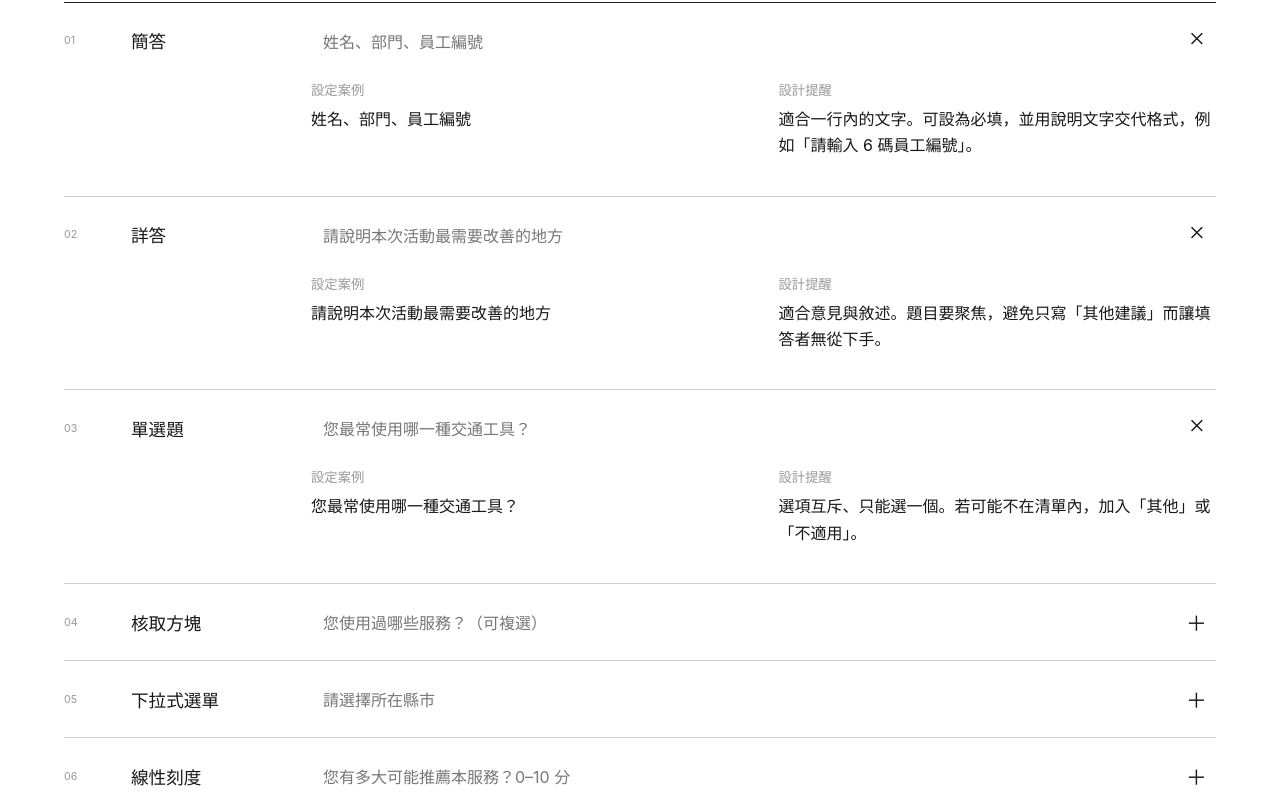
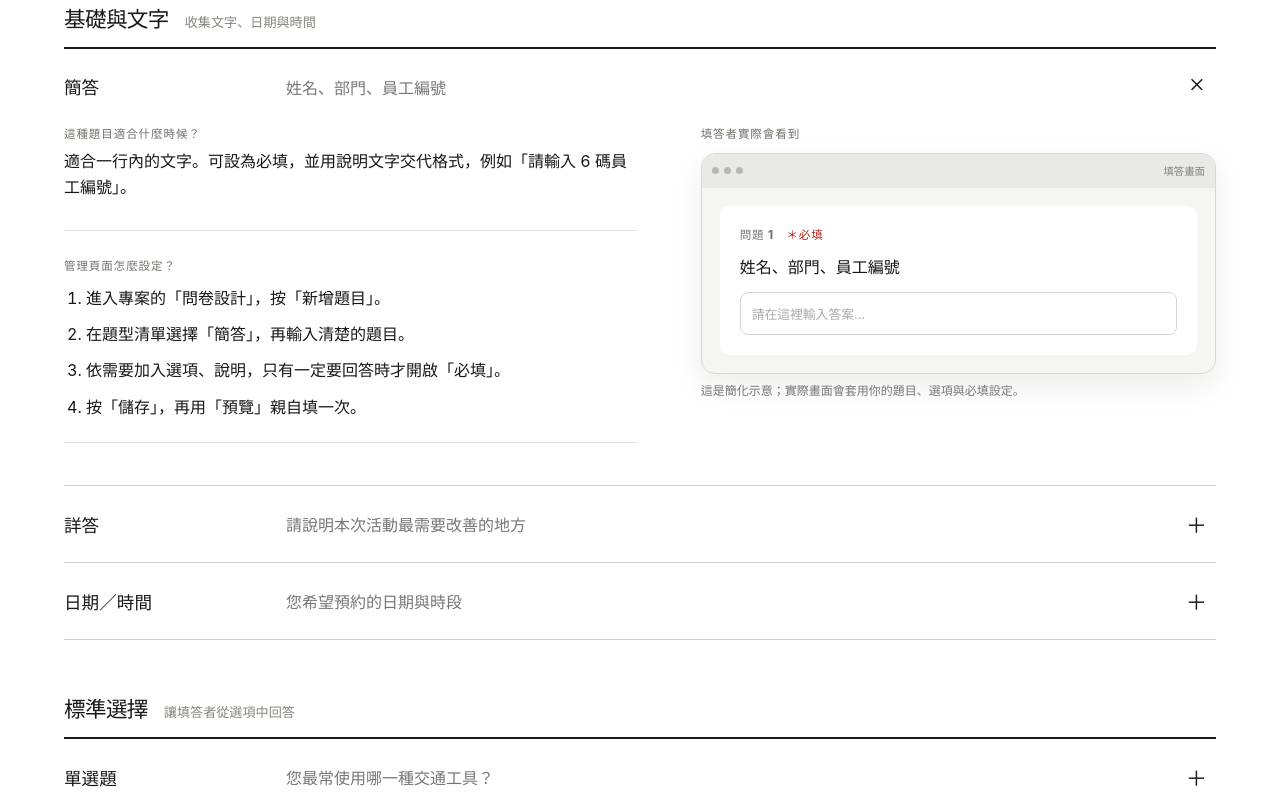
Before and after one commit to kgilife/survey-system, a React (Vite) app in the folder frontend/: page / in a window 1280 px wide. Shown: the part 3060-3860 px from the top of the page. Built offline with nearby package versions, Linux system fonts and the light colour scheme.

Commit message:
Auto deploy

```diff
--- a/frontend/index.html
+++ b/frontend/index.html
@@ -7,7 +7,7 @@
     <meta http-equiv="Cache-Control" content="no-cache, no-store, must-revalidate" />
     <meta http-equiv="Pragma" content="no-cache" />
     <meta http-equiv="Expires" content="0" />
-    <title>問卷調查管理系統</title>
+    <title>問卷所｜把問題問得更好</title>
   </head>
   <body>
     <div id="root"></div>
--- a/frontend/src/AdvancedQuestions.jsx
+++ b/frontend/src/AdvancedQuestions.jsx
@@ -136,9 +136,9 @@ export function AdvancedEditor({ q, onChange, uploadImage }) {
     );
   if (q.type === "cascading")
     return (
-      <Field label="巢狀結構（可直接從 Excel 貼上）">
+      <Field label="巢狀選單資料">
         <textarea className="input cascading-editor" placeholder={'縣市\t行政區\t里別\n台北市\t中正區\t黎明里\n台北市\t大安區\t龍安里'} value={(q.options || []).map((o) => String(o.label || o.value).split("/").map((x) => x.trim()).join("\t")).join("\n")} onChange={(e) => {const options=e.target.value.split(/\r?\n/).map((line) => line.split(/\t|\s*\/\s*/).map((x) => x.trim()).filter(Boolean)).filter((path) => path.length).map((path) => ({value:path.join(" / "),label:path.join(" / ")}));onChange({...q,options});}} />
-        <span className="muted small">每列是一條完整路徑；欄與欄之間可用 Excel 的 Tab 或「/」分隔。可一次貼上數百列，系統會自動建立各層選單。</span>
+        <div className="howto-note"><strong>從 Excel 貼上的方法</strong><ol><li>在 Excel 把「縣市、行政區、里別」分別放在 A、B、C 欄。</li><li>用滑鼠選取資料（不用選欄位標題），按 Ctrl+C 複製。</li><li>點一下上方白色輸入框，按 Ctrl+V 貼上。</li></ol><span>每一列代表一條完整路徑。沒有 Excel 也可以手動輸入，例如：台北市 / 中正區 / 黎明里。</span></div>
       </Field>
     );
   if (q.type === "location")
--- a/frontend/src/App.jsx
+++ b/frontend/src/App.jsx
@@ -153,7 +153,7 @@ function Header({ admin }) {
   return (
     <header className="topbar">
       <div className="brand" onClick={() => go(admin ? "/admin" : "/")}>
-        <span className="brand-mark">問</span>問卷調查管理系統
+        <span className="brand-mark">問</span><span>問卷所<small className="brand-context">管理工作區</small></span>
       </div>
       {admin && (
         <div className="row">
@@ -757,9 +757,7 @@ function Users({ admin, projectId, data, setData, reload, setError }) {
       ))}
       <hr />
       <h2>Excel／TXT 批次貼上</h2>
-      <p className="muted">
-        第一列可使用 account、password 與自訂欄位名稱；Tab 分欄、換行分筆。
-      </p>
+      <div className="howto-note"><strong>第一次使用？照這 4 步就好</strong><ol><li>在 Excel 第一列輸入欄位名稱：account、password、姓名、部門。</li><li>從第二列開始，每一列放一位使用者；account 和 password 必須填寫。</li><li>選取所有資料後按 Ctrl+C（Mac 按 ⌘C）。</li><li>點下方大輸入框，再按 Ctrl+V（Mac 按 ⌘V）。確認筆數後按「確認匯入」。</li></ol><span>小提醒：第一次操作建議先貼 2 筆測試。系統以 Excel 的欄格分欄、每一列視為一位使用者。</span></div>
       <textarea
         className="input"
         value={paste}
--- a/frontend/src/Landing.jsx
+++ b/frontend/src/Landing.jsx
@@ -28,6 +28,15 @@ const QUESTION_GUIDE = [
   ["連結型題目", "依使用者資料帶入部門並追問", "先確認連結欄位唯一且資料完整。讓填答者看得懂系統帶入了什麼，以及能否修正。"],
 ];
 
+const GUIDE_GROUPS = [
+  { name: "基礎與文字", hint: "收集文字、日期與時間", items: ["簡答", "詳答", "日期／時間"] },
+  { name: "標準選擇", hint: "讓填答者從選項中回答", items: ["單選題", "核取方塊", "下拉式選單", "圖片選擇"] },
+  { name: "評分與矩陣", hint: "比較程度、分數與多個項目", items: ["線性刻度", "星級評分", "單選方格", "核取方塊格", "總計分配"] },
+  { name: "視覺與多媒體", hint: "用圖片、檔案或互動畫面收集答案", items: ["檔案／圖片上傳", "簽名", "熱點點擊", "文字螢光筆", "地圖定位"] },
+  { name: "進階研究與邏輯", hint: "處理排序、名額、偏好與同意流程", items: ["巢狀選擇", "項目排序", "限量／庫存", "最大差異法", "條款同意"] },
+  { name: "個人化動態", hint: "依使用者資料帶入或追問", items: ["連結型題目"] },
+];
+
 function MiniBuilder() {
   return <div className="product-preview" aria-label="問卷編輯器示意">
     <div className="preview-bar"><i/><span/><span/></div>
@@ -42,9 +51,33 @@ function MiniBuilder() {
   </div>;
 }
 
+const stepFor = (name) => {
+  if (name.includes("巢狀")) return ["進入「問卷設計」，新增「巢狀選擇」。", "在 Excel 將每一層放在不同欄，例如 A 欄縣市、B 欄行政區、C 欄門市。", "選取資料後按 Ctrl+C，回到問卷所點資料框，再按 Ctrl+V。", "按「儲存」，用預覽確認選了第一層後才會出現第二層。"];
+  if (name.includes("方格")) return ["新增題目後，先在「列」輸入要詢問的項目。", "在「欄」輸入每個項目共用的答案。", "單選方格每列只能選一格；核取方塊格每列可以選很多格。", "按「儲存」後用手機預覽，確認表格不會太寬。"];
+  if (name.includes("上傳") || name.includes("圖片上傳")) return ["新增「檔案／圖片上傳」題。", "把允許的格式、大小與最多張數寫進題目說明。", "只有真的需要時才開啟「必填」。", "儲存後實際上傳一個測試檔案，確認看得到檔名。"];
+  if (name.includes("分配")) return ["新增「總計分配」題，輸入要比較的項目。", "設定總分，例如 100 點。", "在題目中告訴填答者：全部數字加起來必須等於 100。", "預覽並測試少於或超過總分時的提示。"];
+  if (name.includes("排序")) return ["新增「項目排序」題。", "每行輸入一個項目，建議 5 到 8 個。", "說清楚排序方向，例如最重要放最上面。", "預覽時試著拖曳，手機上也要能順利移動。"];
+  if (name.includes("連結型")) return ["先到「使用者設定」建立 account 與要帶入的資料欄位。", "新增連結型題目，選擇要對應的使用者欄位。", "設定資料帶入後要顯示或追問的內容。", "用一個測試帳號登入預覽，確認帶入資料正確。"];
+  return ["進入專案的「問卷設計」，按「新增題目」。", `在題型清單選擇「${name}」，再輸入清楚的題目。`, "依需要加入選項、說明，只有一定要回答時才開啟「必填」。", "按「儲存」，再用「預覽」親自填一次。"];
+};
+
+function AnswerPreview({ name, example }) {
+  const many = name.includes("核取") || name.includes("上傳");
+  const options = name.includes("評分") || name.includes("刻度") ? ["1", "2", "3", "4", "5"] : ["選項 A", "選項 B", "其他"];
+  return <div className="answer-preview" aria-label={`${name}填答畫面範例`}>
+    <div className="answer-browser"><i/><i/><i/><span>填答畫面</span></div>
+    <div className="answer-sheet"><small>問題 1　<span>＊必填</span></small><strong>{example}</strong>
+      {(name.includes("簡答") || name.includes("詳答") || name.includes("日期") || name.includes("時間") || name.includes("定位"))
+        ? <div className="fake-input">請在這裡輸入答案…</div>
+        : <div className="fake-options">{options.map(x => <label key={x}><i className={many ? "square" : ""}/>{x}</label>)}</div>}
+    </div>
+  </div>;
+}
+
 export default function Landing() {
   const [query, setQuery] = useState("");
   const list = useMemo(() => QUESTION_GUIDE.filter(x => x.join(" ").includes(query.trim())), [query]);
+  const groupedList = useMemo(() => GUIDE_GROUPS.map(group => ({...group, guides: list.filter(item => group.items.includes(item[0]))})).filter(group => group.guides.length), [list]);
   return <div className="landing">
     <nav className="landing-nav" aria-label="主要導覽">
       <button className="landing-brand" onClick={() => scrollTo({top:0, behavior:"smooth"})}><span>問</span>問卷所</button>
@@ -78,7 +111,7 @@ export default function Landing() {
       <section className="guide" id="guide">
         <div className="guide-head"><div><p className="section-kicker">題型指南</p><h2>每一題，都有正確的問法。</h2><p>從常見選項到研究型題目，這裡提供可直接套用的設定案例。</p></div><label className="guide-search"><span>搜尋題型或情境</span><input value={query} onChange={e=>setQuery(e.target.value)} placeholder="例如：評分、預約、圖片"/><i>⌕</i></label></div>
         <div className="guide-list">
-          {list.map(([name, example, note], index) => <details key={name} open={!query && index < 3}><summary><span>{String(index + 1).padStart(2,"0")}</span><b>{name}</b><em>{example}</em><i>＋</i></summary><div className="guide-detail"><div><small>設定案例</small><p>{example}</p></div><div><small>設計提醒</small><p>{note}</p></div></div></details>)}
+          {groupedList.map((group, groupIndex) => <section className="guide-group" key={group.name}><header><span>{group.name}</span><p>{group.hint}</p></header>{group.guides.map(([name, example, note], itemIndex) => <details key={name} open={!query && groupIndex === 0 && itemIndex === 0}><summary><b>{name}</b><em>{example}</em><i>＋</i></summary><div className="guide-detail"><div className="guide-copy"><section><small>這種題目適合什麼時候？</small><p>{note}</p></section><section><small>管理頁面怎麼設定？</small><ol>{stepFor(name).map(step => <li key={step}>{step}</li>)}</ol></section></div><section><small>填答者實際會看到</small><AnswerPreview name={name} example={example}/><p className="preview-caption">這是簡化示意；實際畫面會套用你的題目、選項與必填設定。</p></section></div></details>)}</section>)}
           {!list.length && <div className="empty-guide">找不到符合的題型。試試「選擇」、「評分」或「上傳」。</div>}
         </div>
       </section>
--- a/frontend/src/index.css
+++ b/frontend/src/index.css
@@ -1,17 +1,17 @@
 :root {
   font-family: Inter, "Noto Sans TC", "Microsoft JhengHei", -apple-system, BlinkMacSystemFont, sans-serif;
-  color: #18243a;
-  background: #f4f7fb;
+  color: #171817;
+  background: #f5f5f2;
   font-synthesis: none;
-  --ink: #18243a;
-  --muted: #65738b;
-  --line: #dce3ed;
-  --brand: #176b87;
-  --brand2: #0f4f67;
-  --soft: #e7f4f7;
+  --ink: #171817;
+  --muted: #686963;
+  --line: #d9d9d3;
+  --brand: #171817;
+  --brand2: #30312e;
+  --soft: #efffc1;
   --danger: #b42318;
   --ok: #16794a;
-  --shadow: 0 8px 28px rgba(28, 50, 72, 0.08);
+  --shadow: 0 14px 40px rgba(28, 29, 26, 0.07);
 }
 * {
   box-sizing: border-box;
@@ -715,3 +715,23 @@ th {
   from { opacity: 0; }
   to { opacity: 1; }
 }
+
+/* 問卷所：產品介面與公開網站共用的品牌語言 */
+.topbar{height:66px;background:rgba(245,245,242,.92);backdrop-filter:blur(18px)}
+.brand-mark{width:34px;height:34px;border-radius:50%;background:#171817}
+.brand-context{display:block;margin-top:1px;color:var(--muted);font-size:.65rem;font-weight:600;letter-spacing:.08em}
+.card{border-radius:18px}.hero{background:#171817;border-radius:22px}.btn{border-radius:999px}.btn.secondary{background:#d9ff57;color:#171817}
+.survey-head{background:#171817}.progress>div{background:#d9ff57}
+.howto-note{padding:16px 18px;border:1px solid #d8ddc7;border-radius:14px;background:#f7fbe9;line-height:1.6}
+.howto-note strong{display:block;margin-bottom:7px}.howto-note ol{margin:0 0 8px;padding-left:22px}.howto-note span{color:var(--muted);font-size:.85rem}
+.guide-detail{grid-template-columns:minmax(0,1fr) minmax(320px,.9fr);gap:clamp(28px,5vw,72px);padding-bottom:42px}
+.guide-detail small{display:block;color:#71726d;font-size:.72rem;font-weight:800;letter-spacing:.08em;text-transform:uppercase}
+.guide-copy{display:grid;gap:26px}.guide-copy section{padding-bottom:22px;border-bottom:1px solid #e2e2dc}
+.guide-list{border-top:0}.guide-group{margin-top:52px}.guide-group:first-child{margin-top:0}.guide-group>header{display:flex;align-items:baseline;gap:16px;padding:0 0 14px;border-bottom:2px solid #171817}.guide-group>header span{font-size:1.35rem;font-weight:850;letter-spacing:-.03em}.guide-group>header p{margin:0;color:#85867f;font-size:.82rem}.guide-group details{border-bottom:1px solid #cfcfca}.guide-group .guide-detail{padding-left:0}.guide-group summary{grid-template-columns:210px 1fr 30px}.guide-group summary b{font-size:1.1rem}
+.guide-detail ol{margin:12px 0 0;padding-left:22px;display:grid;gap:10px;line-height:1.65}
+.answer-preview{margin-top:12px;border:1px solid #d8d8d2;border-radius:14px;background:#f5f5f2;overflow:hidden;box-shadow:0 12px 30px rgba(20,20,18,.08)}
+.answer-browser{height:34px;background:#e9e9e5;display:flex;align-items:center;gap:5px;padding:0 10px}.answer-browser i{width:7px;height:7px;border-radius:50%;background:#b8b8b2}.answer-browser span{margin-left:auto;color:#85857f;font-size:.65rem}
+.answer-sheet{margin:18px;background:#fff;border-radius:10px;padding:20px;display:grid;gap:13px}.answer-sheet small{color:#777}.answer-sheet small span{color:#b42318}.answer-sheet strong{line-height:1.5}
+.fake-input{border:1px solid #d6d6d0;border-radius:8px;padding:11px;color:#aaa;font-size:.8rem}.fake-options{display:grid;gap:9px}.fake-options label{display:flex;align-items:center;gap:9px;font-size:.82rem}.fake-options i{width:15px;height:15px;border:1px solid #999;border-radius:50%}.fake-options i.square{border-radius:3px}.preview-caption{font-size:.75rem;color:#777}
+@media(max-width:850px){.guide-detail{padding-left:0;grid-template-columns:1fr 1fr}}
+@media(max-width:560px){.landing-nav{padding-inline:14px}.landing-nav .nav-cta{padding:9px 13px}.landing-hero{padding:56px 16px 0}.landing-hero h1{font-size:clamp(2.75rem,15vw,4rem);line-height:.94;letter-spacing:-.065em}.landing-hero>p{font-size:.98rem;line-height:1.65}.preview-question{padding:17px 14px;grid-template-columns:25px 1fr}.promise>h2,.guide h2,.steps h2{font-size:2.55rem;line-height:1}.guide-group{margin-top:38px}.guide-group>header{display:block}.guide-group>header p{margin-top:5px}.guide-group summary{grid-template-columns:1fr 25px}.guide-detail{padding-left:0;grid-template-columns:1fr;gap:24px}.answer-sheet{margin:10px;padding:16px}}
```
Also changed, not shown: 1 other file (tests, documents, lock files or other folders).
